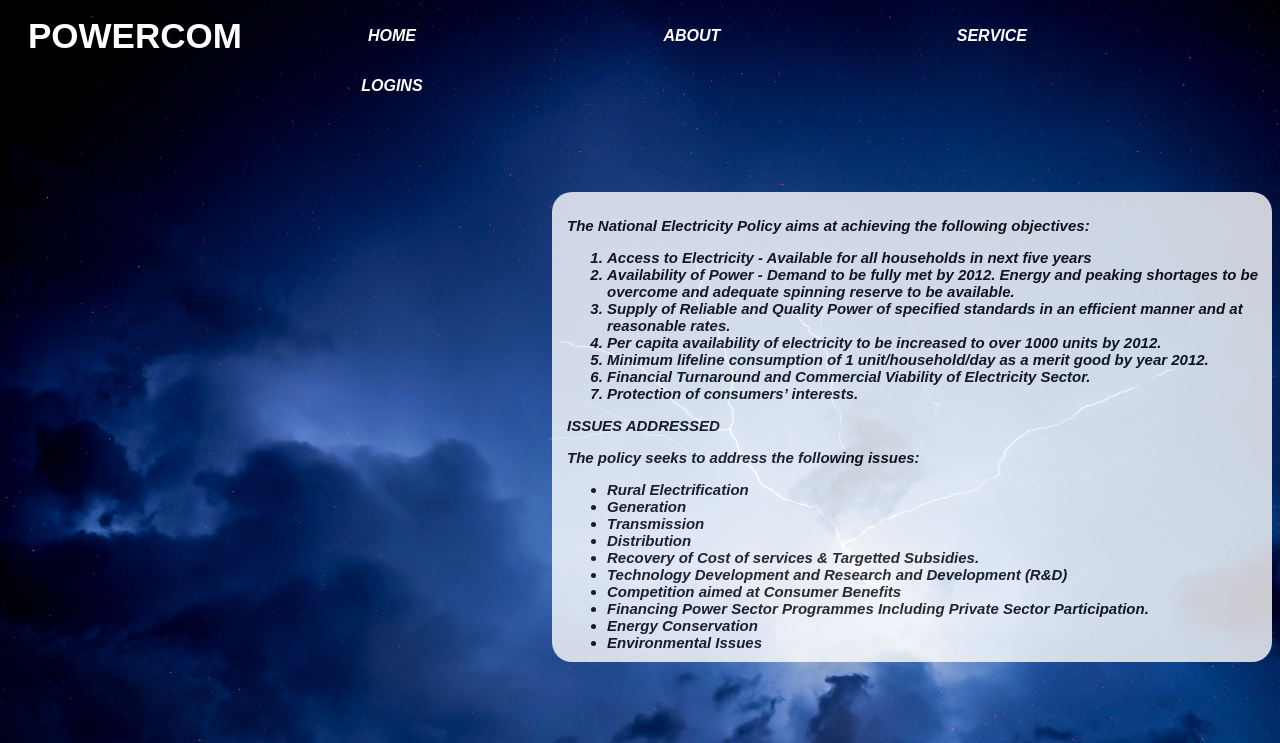
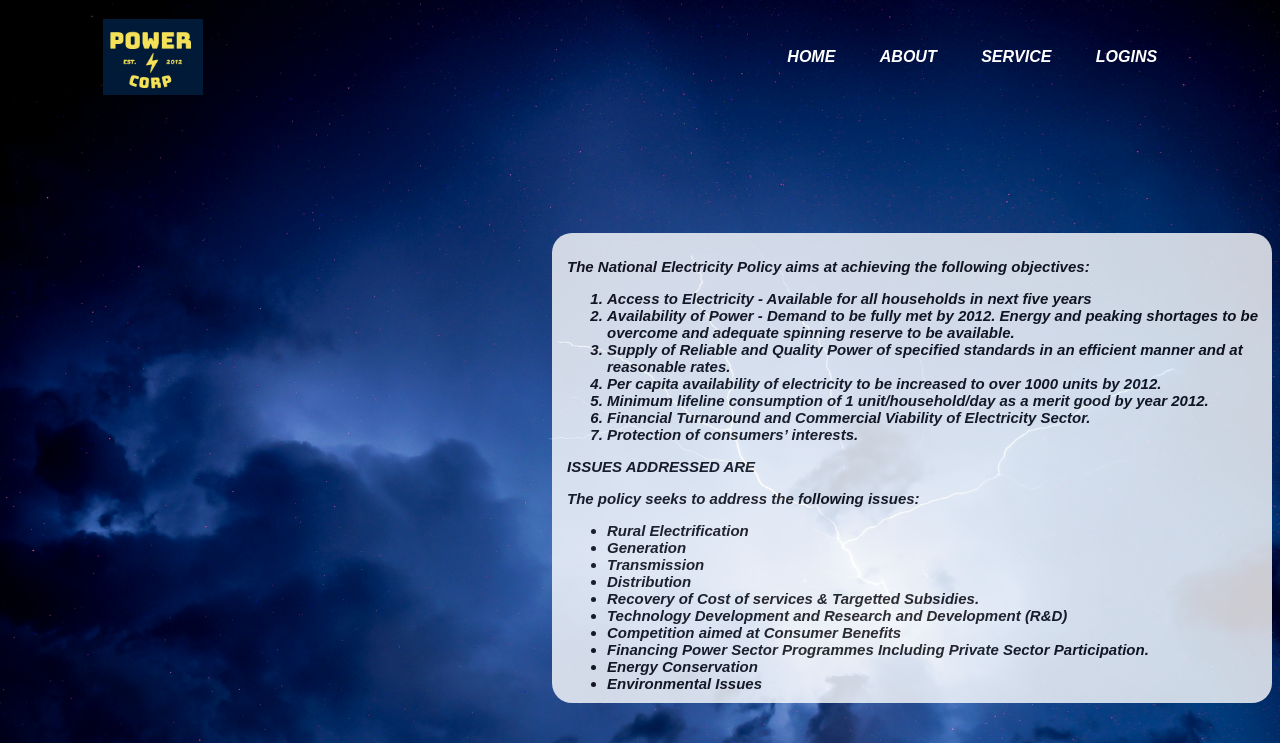
Before and after one commit to SyntaxEnemies/power-corp, a Flask app: page / in a window 1280 px wide. Shown: the top 743 px of the page. Run offline with Flask 2, Linux system fonts and the light colour scheme.

Commit message:
added logo and pretty navbar

```diff
--- a/static/homedesign.css
+++ b/static/homedesign.css
@@ -4,38 +4,45 @@
         font-family: sans-serif;
       color:white;
     }
-    .logo{
-      color:white;
-      font-size: 35px;
-      font-family: Arial;
-      padding-left: 20px;
-      float: left;
-      padding-top: 0px;
-      margin-top: 0px
+    .menubar{
+
+      width: 85%;
+      margin: auto;
+      padding: 11px 0;
+      display: flex;
+      align-items:  center;
+      justify-content: space-between;
+
   }
-  .menubar{
-    margin: 0px;
-    padding: 0px;
-
+   .menubar .logo{
+      width:100px;
+      cursor:pointer;
     }
   .menubar ul li{
 
-    float: left;
-    width: 300px;
-    height: 50px;
       list-style: none;
-
-
-    line-height: 40px;
-    text-align: center;
-    font size: 25px;
-
+      display: inline-block;
+      margin: 0 20px;
+      position: relative;
   }
   .menubar ul li a {
     text-decoration: none;
     color: white;
-      display: block;
+    text-transform: uppercase;
+  }
+  .menubar ul li::after{
+      content:'';
+      height: 3px;
+      width: 0;
+      background: #009688;
+      position: absolute;
+      left: 0;
+      bottom: -5px;
+      transition: 0.3s;
 
+  }
+  .menubar ul li:hover::after{
+       width: 100%;
   }
   .menubar ul li a:hover
   {
@@ -46,6 +53,14 @@
   }
   .submenu{
   display: none;
+  position: absolute;
+  left: 0;
+  top: 100%;
+
+  }
+  .submenu ul li{
+    display: block;
+    margin:10px;
   }
   .menubar ul li:hover .submenu{
   display: block;
--- a/templates/home.html
+++ b/templates/home.html
@@ -6,8 +6,9 @@
 </head>
 <body>
 
-    <h2 class="logo">POWERCOM</h2>
+
             <div class="menubar">
+                <img src="../static/images/logo.png" class="logo">
                 <ul>
                     <li><a href="#"><b><i>HOME</i></b></a></li>
                     <li><a href="#"><b><i>ABOUT</i></b></a></li>
@@ -38,7 +39,7 @@
                    </ol>
 
 
-        <p>ISSUES ADDRESSED</p>
+        <p>ISSUES ADDRESSED ARE </p>
 
              The policy seeks to address the following issues:
         <ul>
```
Also changed, not shown: static/images/logo.png (added). Lines whose indentation alone changed are shown as unchanged.
